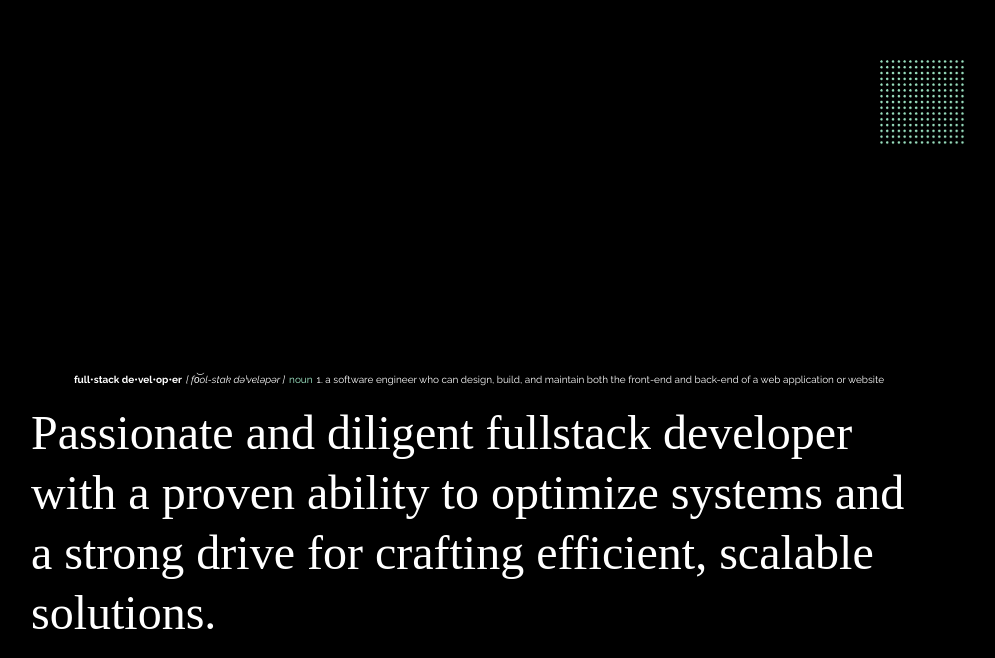
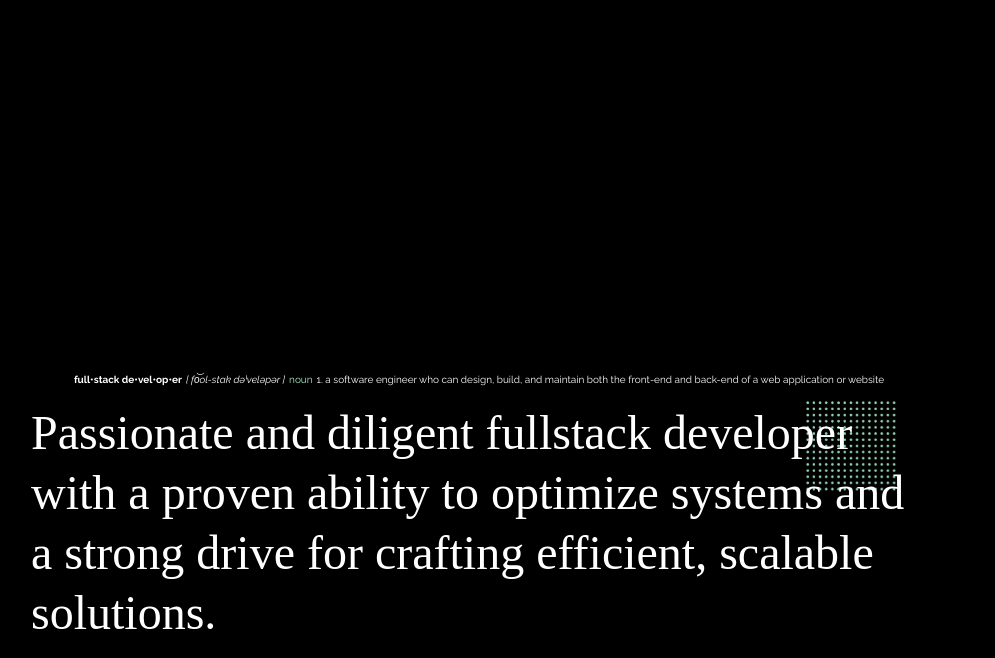
Before and after one commit to wraithio/portfoliosite-ar, a React (Vite) app: page / in a window 1280 px wide. Shown: the part 1457-2115 px from the top of the page, without its empty margins (161-1156 px from the left). Built offline with nearby package versions, Linux system fonts and the light colour scheme; grey boxes are pictures that could not be loaded.

Commit message:
fixed grid thing

```diff
--- a/src/App.jsx
+++ b/src/App.jsx
@@ -26,21 +26,21 @@ function App() {
       <ExpComponent />
       {/* <svg className="bg-gradient-to-t from-transparent to-black w-full"></svg> */}
 
-      <div className="md:min-h-[100vh] min-h-[50vh] flex  place-items-end relative">
-        <div className="absolute md:top-36 top-16 md:right-24 right-8">
+      <div className="md:min-h-[100vh] min-h-[40vh] flex  place-items-end relative">
+
+        <div className="flex flex-col">
+          <div className="flex justify-center relative">
+        <div className="absolute top-0 md:right-[15%] right-0">
           <Reveal>
-            <div className="md:w-[200px] md:h-[200px] h-[100px] w-[100px] flex place-items-center justify-center">
+            <div className="w-[150px] h-[150px] flex place-items-center justify-center">
               <img
                 src="/dotgrid.png"
                 alt="dot grid"
-                className="md:w-20 w-12 animate-[ping_6s_infinite_linear]"
+                className="w-20 animate-[ping_3s_infinite_linear]"
               />
             </div>
           </Reveal>
         </div>
-
-        <div className="flex flex-col">
-          <div className="flex justify-center">
 
 
           <div className="grid grid-cols-[auto_auto_auto] gap-1 text-[10px]  text-center w-fit mx-5">
@@ -88,9 +88,7 @@ function App() {
           </div>
         </section> */}
 
-
         <CardsComponent />
-
 
       <section className="mx-24 my-24">
         <Reveal>
```
